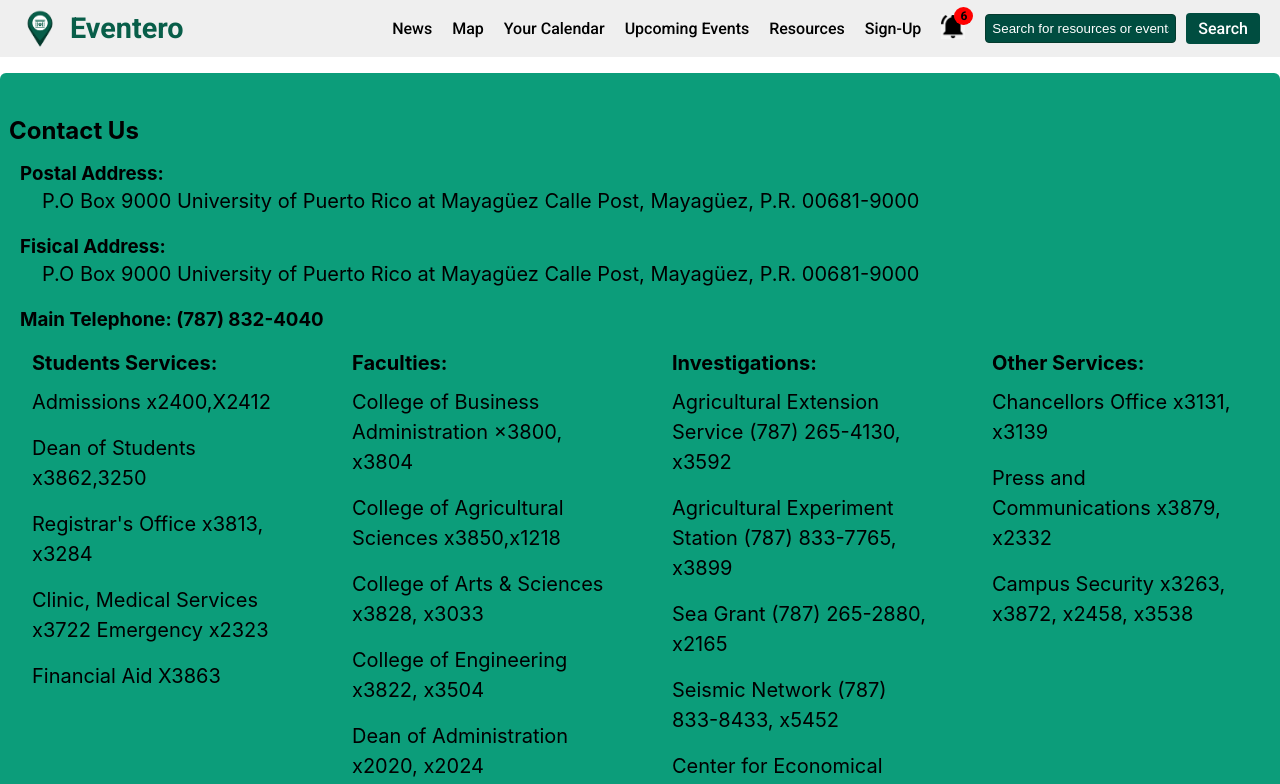
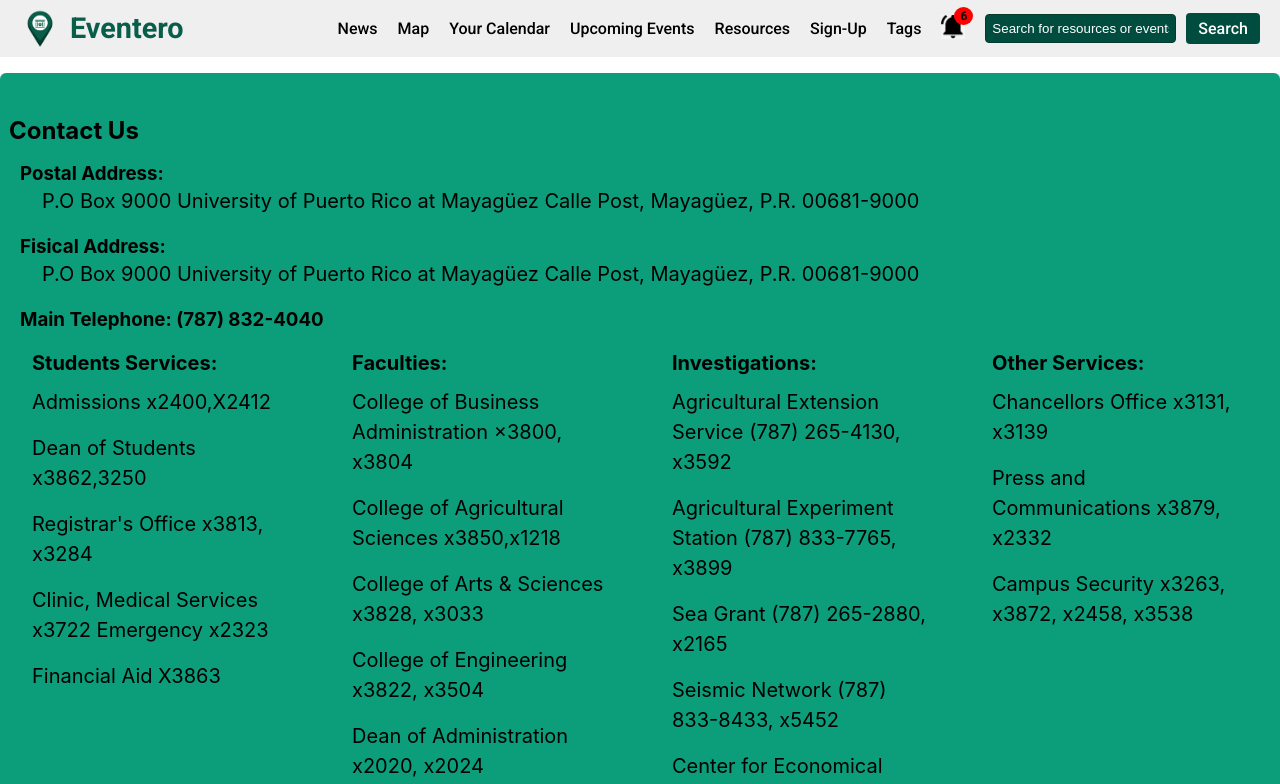
Before and after one commit to uprm-inso4101-2024-2025-s1/semester-project-campus-resource-and-event-management, a Svelte app: page / in a window 1280 px wide. Shown: the top 784 px of the page. Built offline with nearby package versions, Linux system fonts and the light colour scheme.

Commit message:
added tag page to NavBar and created svelte component

```diff
--- a/src/App.svelte
+++ b/src/App.svelte
@@ -8,6 +8,7 @@
   import MapPage from "./components/MapPage.svelte";
   import NewsPage from "./components/NewsPage.svelte";
   import ResourcesPage from "./components/ResourcesPage.svelte";
+  import TagsPage from "./components/TagsPage.svelte";
 
   let currentPage
 </script>
@@ -27,6 +28,8 @@
     <NewsPage />
   {:else if currentPage == '/resources'}
     <ResourcesPage />
+  {:else if currentPage == '/tags'}
+    <TagsPage />
   {:else}
     <ExamplePage />
   {/if}
--- a/src/components/Navbar.svelte
+++ b/src/components/Navbar.svelte
@@ -62,6 +62,8 @@
       <a on:click={handleNavClick} href="/events"> Upcoming Events</a>
       <a on:click={handleNavClick} href="/resources"> Resources</a>
       <a on:click={handleNavClick} href="/login">Sign-Up</a>
+      <a on:click={handleNavClick} href="/tags"> Tags </a>
+
 
       <!-- Notification Bell Icon -->
       <button type="button" class="notification-bell" on:click={() => alert("Redirect to notifications page!")}>
```
Also changed, not shown: src/components/TagsPage.svelte (added).
